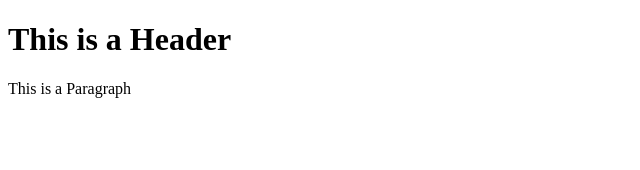
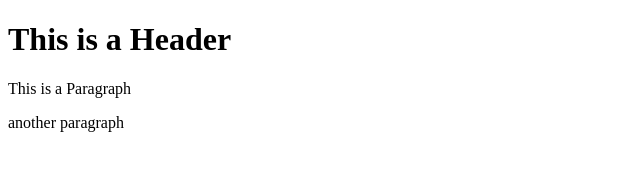
Before and after one commit to reshmijoseph/git-test, a plain HTML site: page index.html in a window 1280 px wide. Shown: the whole page, without its empty margins (0-640 px from the left). Drawn offline with Linux system fonts and the light colour scheme.

Commit message:
third commit

```diff
--- a/index.html
+++ b/index.html
@@ -3,5 +3,8 @@
     <body>
         <h1>This is a Header</h1>
         <p>This is a Paragraph</p>
+        <p>
+            another paragraph
+        </p>
     </body>
 </HMTL>
```
